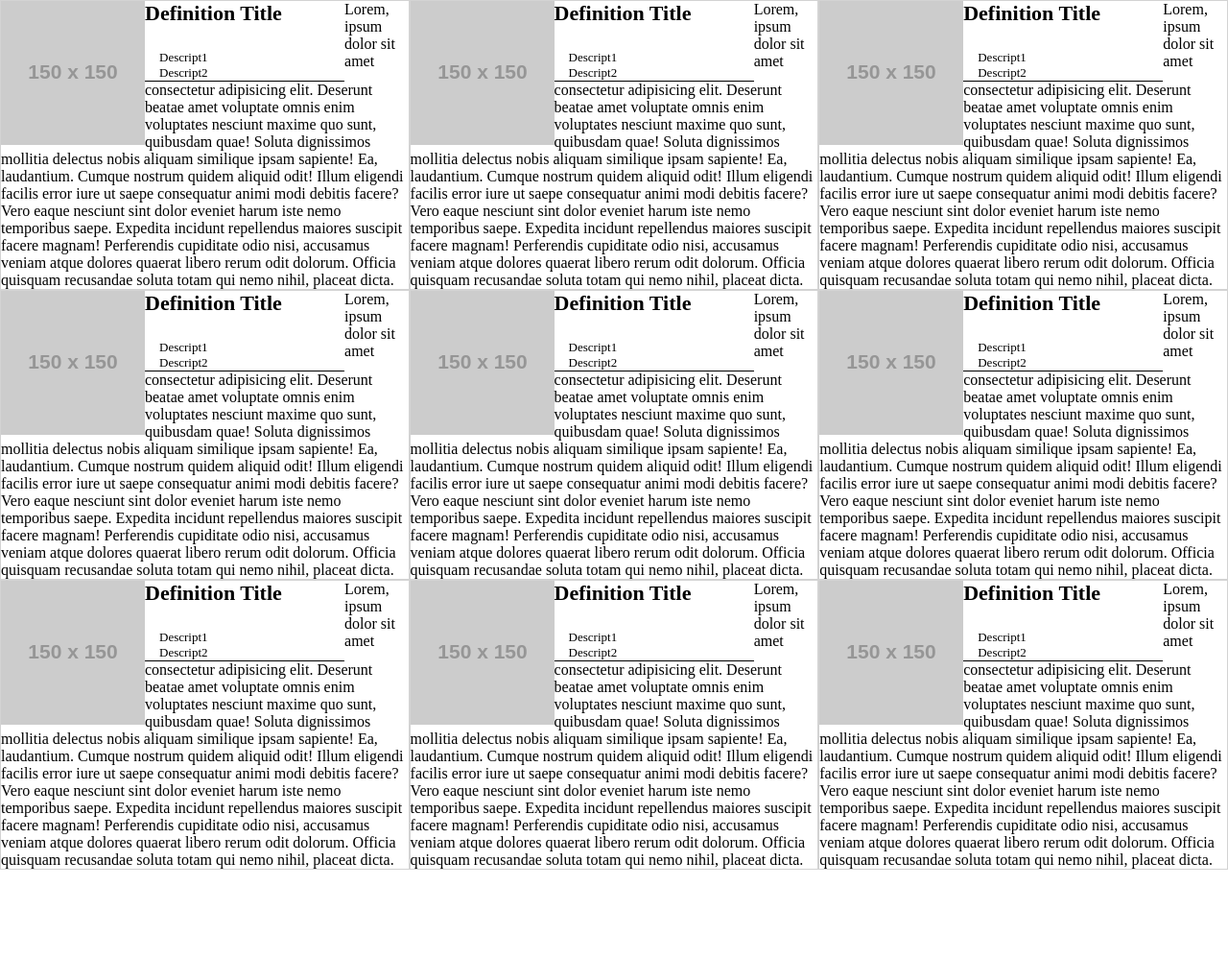
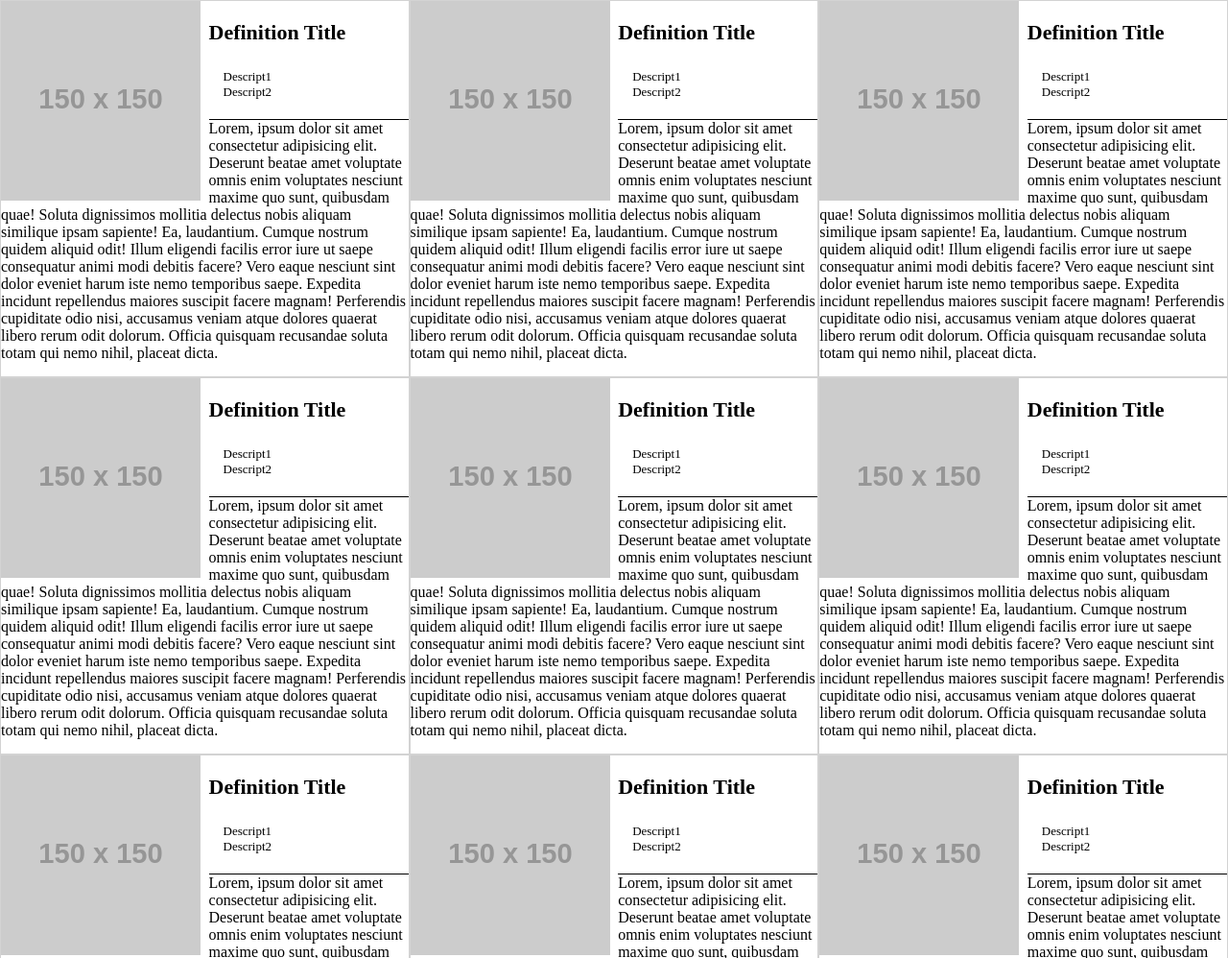
Before and after one commit to wlgus2yo/210908, a plain HTML site: page CSS/step4/4_6_floatTraning_2.html in a window 1280 px wide. Shown: the top 998 px of the page at 96% size. Before the commit the page ends 906 px from the top, so only its background shows below. Drawn offline with Linux system fonts and the light colour scheme; placeholder pictures from the web are drawn by us.

Commit message:
floatTraning 완료

```diff
--- a/CSS/step4/css/4_6_floatTraning_2.css
+++ b/CSS/step4/css/4_6_floatTraning_2.css
@@ -23,7 +23,7 @@ ul li::after{
 
 ul li figure img{
     float: left;
-    width:49%
+    width:49%;
     margin-right: 2%;
 }
 
@@ -31,6 +31,10 @@ ul li figure figcaption{
     border-bottom: 1px solid #000;
     float: left;
     width:49%
+}
+
+ul li figure figcaption dl{
+    padding: 20px 0;
 }
 
 ul li figure figcaption dl dt{
@@ -43,3 +47,6 @@ ul li figure figcaption dl dd{
     font-size: 13px;
     padding-left: 15px;
 }
+ul li p{
+    padding-bottom: 15px;
+}
```
